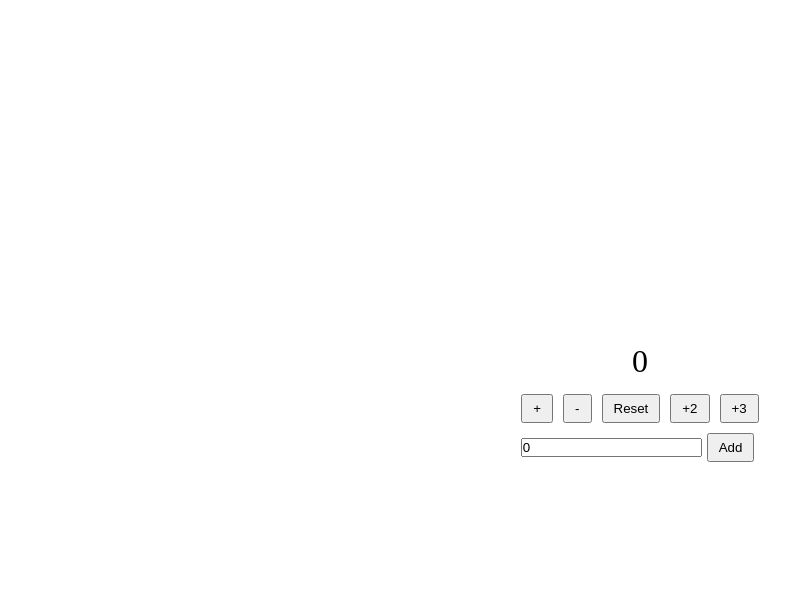
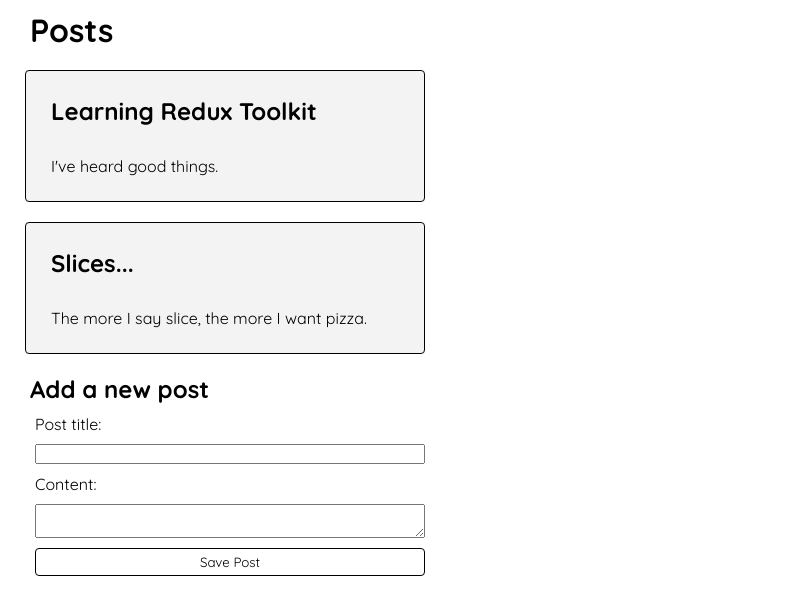
Before and after one commit to ol3gatron/redux-toolkit, a React (Vite) app: page / in a window 1280 px wide. Shown: the top 614 px of the page, without its empty margins (0-797 px from the left). Built offline with nearby package versions, Linux system fonts and the light colour scheme.

Commit message:
created postsSlice and PostList, AddPostForm components

```diff
--- a/src/App.css
+++ b/src/App.css
@@ -1,33 +1,34 @@
+@import url('https://fonts.googleapis.com/css2?family=Quicksand:wght@300;400;700&display=swap');
+
 * {
-  padding: 0px;
-  margin: 0;
+  margin: 5px;
+  padding: 0;
   box-sizing: border-box;
+  font-family: 'Quicksand', sans-serif;
 }
 
-main {
-  width: 100%;
-  height: 100vh;
+.post {
   display: flex;
-  justify-content: center;
-  align-items: center;
+  flex-direction: column;
+  gap: 20px;
+  background-color: #f3f3f3;
+  padding: 20px;
+  margin: 20px 0;
+  width: 400px;
+  border: 1px solid black;
+  border-radius: 4px;
 }
 
-.counter {
+form {
   display: flex;
   flex-direction: column;
-  align-items: center;
-}
-
-.counter--number {
-  font-size: 32px;
-  padding: 14px;
+  width: 400px;
 }
 
 button {
-  padding: 5px 10px;
-  margin: 0 5px;
+  padding: 5px 0;
+  background-color: #fff;
+  border: none;
+  border: 1px solid black;
+  border-radius: 4px;
 }
-
-.input {
-  margin: 10px;
-}
--- a/src/App.jsx
+++ b/src/App.jsx
@@ -1,10 +1,13 @@
 import './App.css'
 import Counter from './features/counter/Counter'
+import PostsList from './features/posts/PostsList'
+import AddPostForm from './features/posts/AddPostForm'
 
 const App = () => {
   return (
     <main>
-      <Counter />
+      <PostsList />
+      <AddPostForm />
     </main>
   )
 }
--- a/src/app/store.js
+++ b/src/app/store.js
@@ -1,8 +1,10 @@
 import { configureStore } from "@reduxjs/toolkit";
 import counterReducer from "../features/counter/counterSlice"
+import postsReducer from "../features/posts/postsSlice";
 
 export const store = configureStore({
   reducer: {
     counter: counterReducer,
+    posts: postsReducer,
   }
 })
--- /dev/null
+++ b/src/features/posts/AddPostForm.jsx
@@ -0,0 +1,53 @@
+import { useState } from "react"
+import { useDispatch } from "react-redux"
+import { postAdded } from "./postsSlice"
+import { nanoid } from "@reduxjs/toolkit"
+
+const AddPostForm = () => {
+  const [title, setTitle] = useState("")
+  const [content, setContent] = useState("")
+
+  const dispatch = useDispatch()
+
+  const onTitleChange = (e) => setTitle(e.target.value)
+  const onContentChange = (e) => setContent(e.target.value)
+
+  const onSubmit = (e) => {
+    e.preventDefault()
+
+    if (title && content) {
+      dispatch(postAdded(title, content))
+
+      setTitle("")
+      setContent("")
+    }
+  }
+
+  return (
+    <section>
+      <h2>Add a new post</h2>
+      <form onSubmit={onSubmit}>
+        <label htmlFor="postTitle">Post title:</label>
+        <input
+          type="text"
+          id="postTitle"
+          name="postTitle"
+          value={title}
+          onChange={onTitleChange}
+        />
+
+        <label htmlFor="postContent">Content:</label>
+        <textarea
+          type="text"
+          id="postContent"
+          name="postTitle"
+          value={content}
+          onChange={onContentChange}
+        />
+
+        <button>Save Post</button>
+      </form>
+    </section>
+  )
+}
+export default AddPostForm
--- /dev/null
+++ b/src/features/posts/PostsList.jsx
@@ -0,0 +1,21 @@
+import { useSelector } from "react-redux"
+import { selectAllPosts } from "./postsSlice"
+
+const PostsList = () => {
+  const posts = useSelector(selectAllPosts)
+
+  const renderPosts = posts.map(post => (
+    <article className="post" key={post.id}>
+      <h1>{post.title}</h1>
+      <p>{post.content}</p>
+    </article>
+  ))
+
+  return (
+    <div>
+      <h1 className="title">Posts</h1>
+      {renderPosts}
+    </div>
+  )
+}
+export default PostsList
--- /dev/null
+++ b/src/features/posts/postsSlice.js
@@ -0,0 +1,55 @@
+import { createSlice, nanoid } from "@reduxjs/toolkit";
+
+const initialState = [
+  {
+    id: '1',
+    title: 'Learning Redux Toolkit',
+    content: "I've heard good things.",
+    reactions: {
+      thumbsUp: 0,
+      wow: 0,
+      heart: 0,
+      rocket: 0,
+      coffee: 0
+    }
+  },
+  {
+    id: '2',
+    title: 'Slices...',
+    content: "The more I say slice, the more I want pizza.",
+    reactions: {
+      thumbsUp: 0,
+      wow: 0,
+      heart: 0,
+      rocket: 0,
+      coffee: 0
+    }
+  }
+]
+
+export const postsSlice = createSlice({
+  name: "posts",
+  initialState,
+  reducers: {
+    postAdded: {
+      reducer(state, action) {
+        state.push(action.payload)
+      },
+      prepare(title, content) {
+        return {
+          payload: {
+            id: nanoid(),
+            title,
+            content
+          }
+        }
+      }
+    }
+  }
+})
+
+export const selectAllPosts = (state) => state.posts // Function that returns an actual data from slice's state so we don't need to manually change it in every component that uses that data
+
+export const { postAdded } = postsSlice.actions // Exporting action creator that generates automaticly
+
+export default postsSlice.reducer
```
